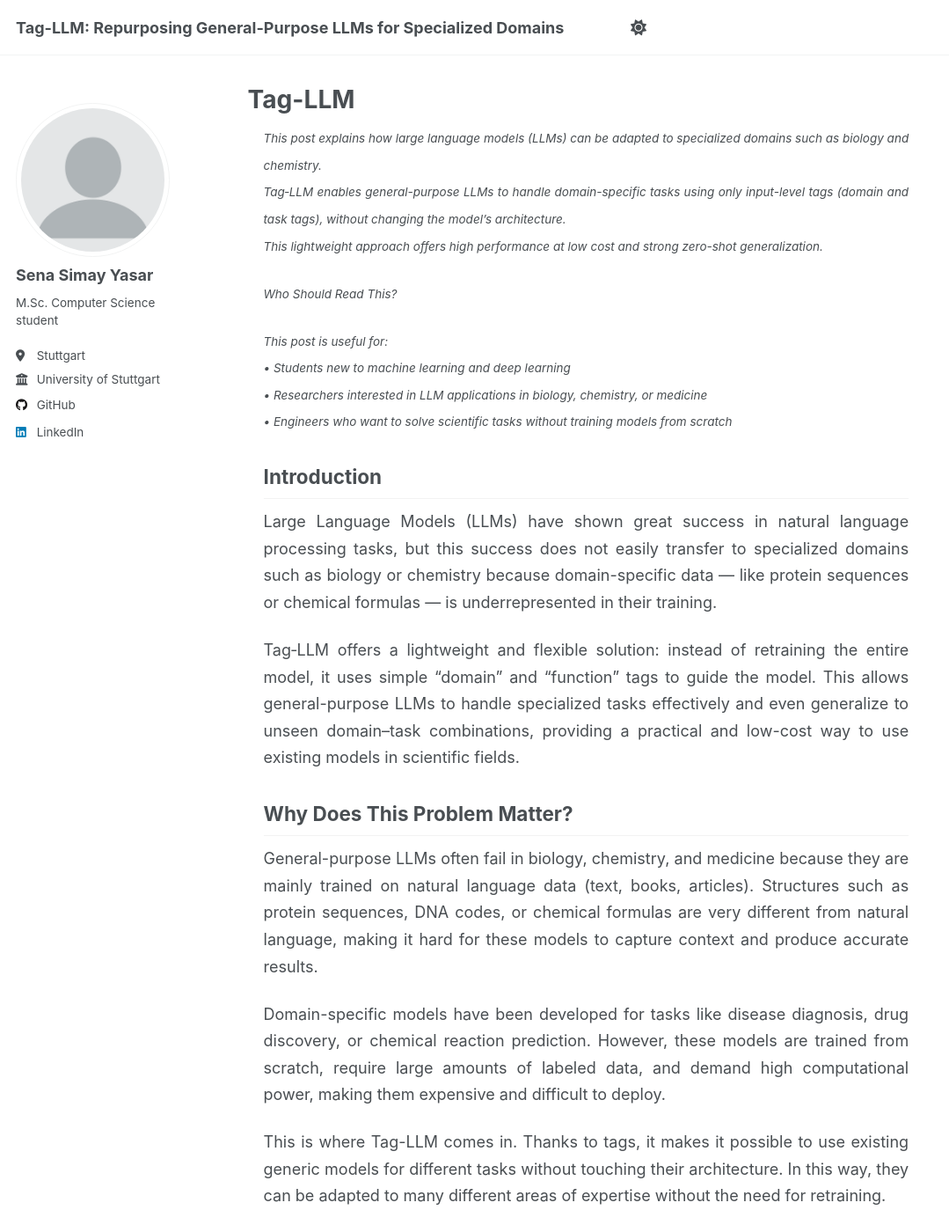
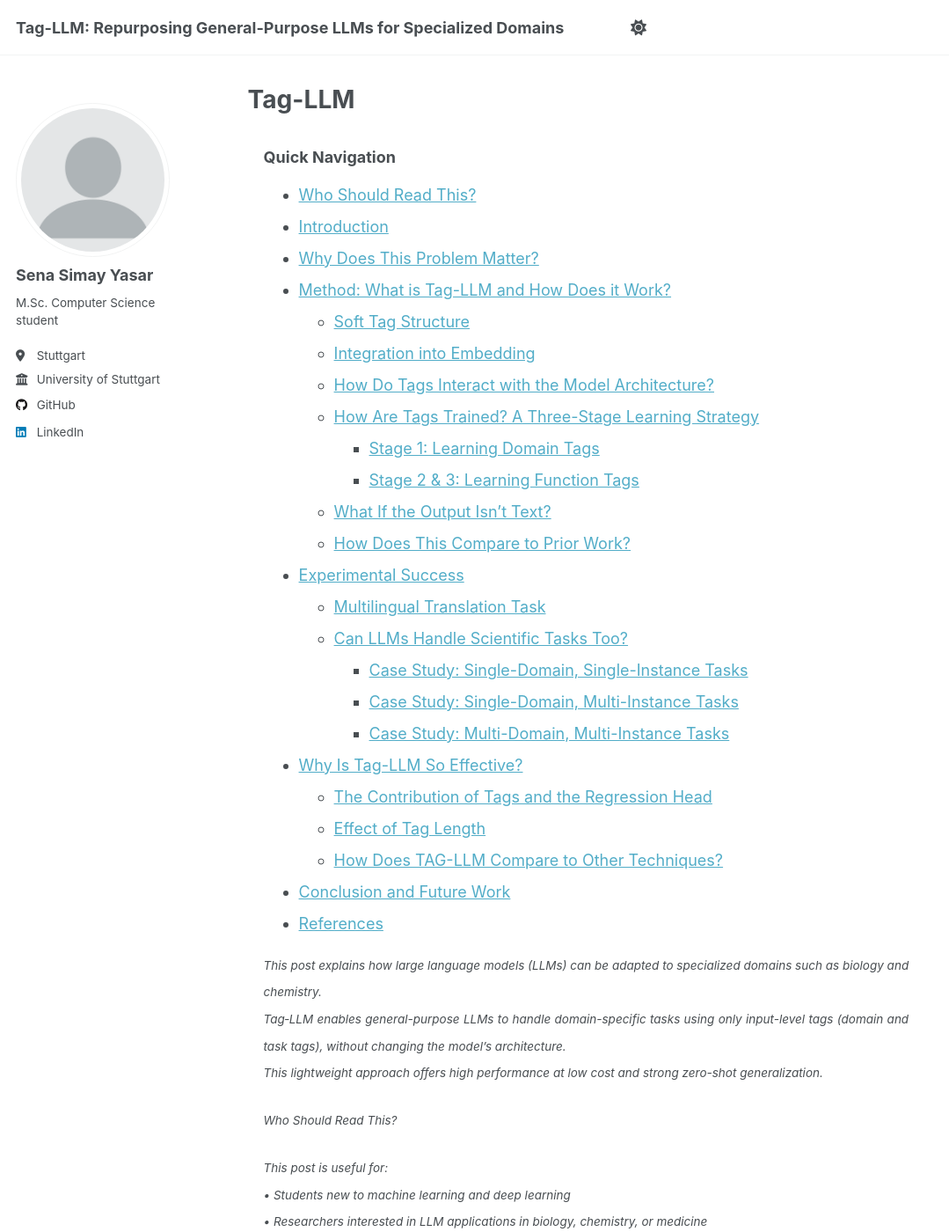
Before and after one commit to simayasar/simayasar.github.io, a Jekyll site: the page built from _pages/about.md, in a window 1280 px wide and 1400 px high. Shown: the whole window at 88% size, without its empty margins (0-1079 px from the left). Built offline with Jekyll 4.4.1, drawn with Linux system fonts in a browser that asks for light colours; a script that is not in the unit is left out; some of the changed text lies outside the part shown.

Commit message:
quick nav addedd

```diff
--- a/_pages/about.md
+++ b/_pages/about.md
@@ -8,6 +8,36 @@ redirect_from:
 
 
 ---
+### Quick Navigation
+- [Who Should Read This?](#who-should-read-this)
+- [Introduction](#introduction)
+- [Why Does This Problem Matter?](#why-does-this-problem-matter)
+- [Method: What is Tag-LLM and How Does it Work?](#method-what-is-tag-llm-and-how-does-it-work)
+  - [Soft Tag Structure](#soft-tag-structure)
+  - [Integration into Embedding](#integration-into-embedding)
+  - [How Do Tags Interact with the Model Architecture?](#how-do-tags-interact-with-the-model-architecture)
+  - [How Are Tags Trained? A Three-Stage Learning Strategy](#how-are-tags-trained-a-three-stage-learning-strategy)
+    - [Stage 1: Learning Domain Tags](#stage-1-learning-domain-tags)
+    - [Stage 2 & 3: Learning Function Tags](#stage-2--3-learning-function-tags)
+  - [What If the Output Isn’t Text?](#what-if-the-output-isnt-text)
+  - [How Does This Compare to Prior Work?](#how-does-this-compare-to-prior-work)
+- [Experimental Success](#experimental-success-how-well-does-a-multilingual-translation-task-work)
+  - [Multilingual Translation Task](#experimental-success-how-well-does-a-multilingual-translation-task-work)
+  - [Can LLMs Handle Scientific Tasks Too?](#experimental-success-can-llms-handle-scientific-tasks-too)
+    - [Case Study: Single-Domain, Single-Instance Tasks](#case-study-single-domain-single-instance-tasks)
+    - [Case Study: Single-Domain, Multi-Instance Tasks](#case-study-single-domain-multi-instance-tasks)
+    - [Case Study: Multi-Domain, Multi-Instance Tasks](#case-study-multi-domain-multi-instance-tasks)
+- [Why Is Tag-LLM So Effective?](#why-is-tag-llm-so-effective)
+  - [The Contribution of Tags and the Regression Head](#the-contribution-of-tags-and-the-regression-head)
+  - [Effect of Tag Length](#effect-of-tag-length)
+  - [How Does TAG-LLM Compare to Other Techniques?](#how-does-tag-llm-compare-to-other-techniques)
+- [Conclusion and Future Work](#conclusion-and-future-work)
+- [References](#references)
+
+
+
+
+
 <small><em>
 This post explains how large language models (LLMs) can be adapted to specialized domains such as biology and chemistry.
 Tag‑LLM enables general-purpose LLMs to handle domain-specific tasks using only input-level tags (domain and task tags), without changing the model’s architecture.
@@ -318,6 +348,8 @@ Exploring hybrid strategies (e.g., tag-based prompting + in-context demonstratio
 
 ## References
 - [1] Shen, Junhong, Tenenholtz, Neil, Hall, James Brian, Alvarez-Melis, David, & Fusi, Nicolo. (2024). Tag-LLM: Repurposing general-purpose LLMS for specialized domains ([arXiv](https://arxiv.org/abs/2402.05140))
+
 - [2] Hu, J. E., Shen, Y., Wallis, P., Allen-Zhu, Z., Li, Y., Wang,S., and Chen, W. LoRA: Low-rank adaptation of large
-language models. arXiv preprint arXiv:2106.09685, 2021.
-- [3] Lester, B., Al-Rfou, R., and Constant, N. The power of scale  for parameter-efficient prompt tuning. arXiv preprint arXiv:2104.08691, 2021.
+language models. ([arXiv](https://arxiv.org/abs/2106.09685)), 2021.
+
+- [3] Lester, B., Al-Rfou, R., and Constant, N. The power of scale  for parameter-efficient prompt tuning. ([arXiv](https://arxiv.org/abs/2104.08691)), 2021.
```
